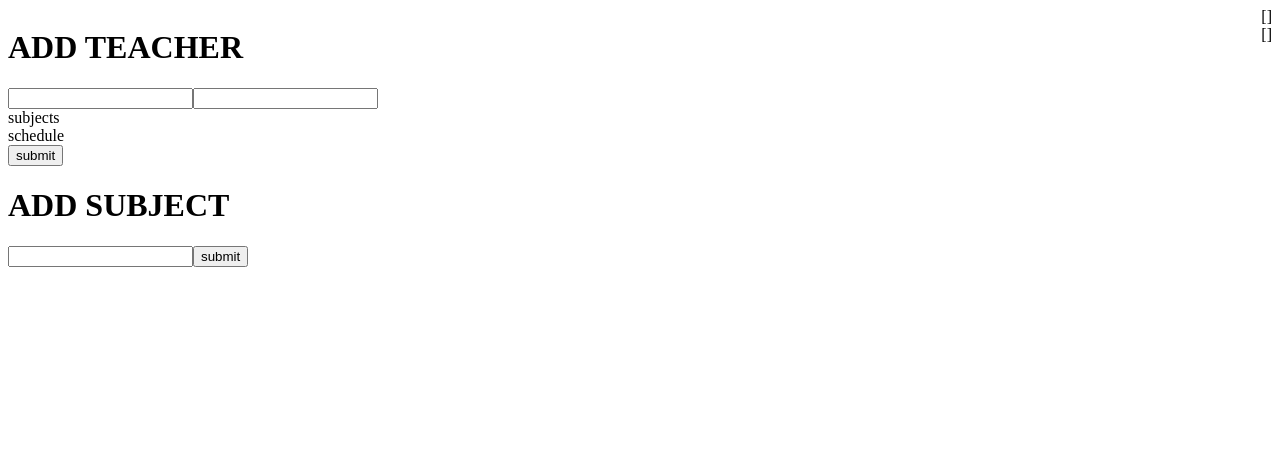
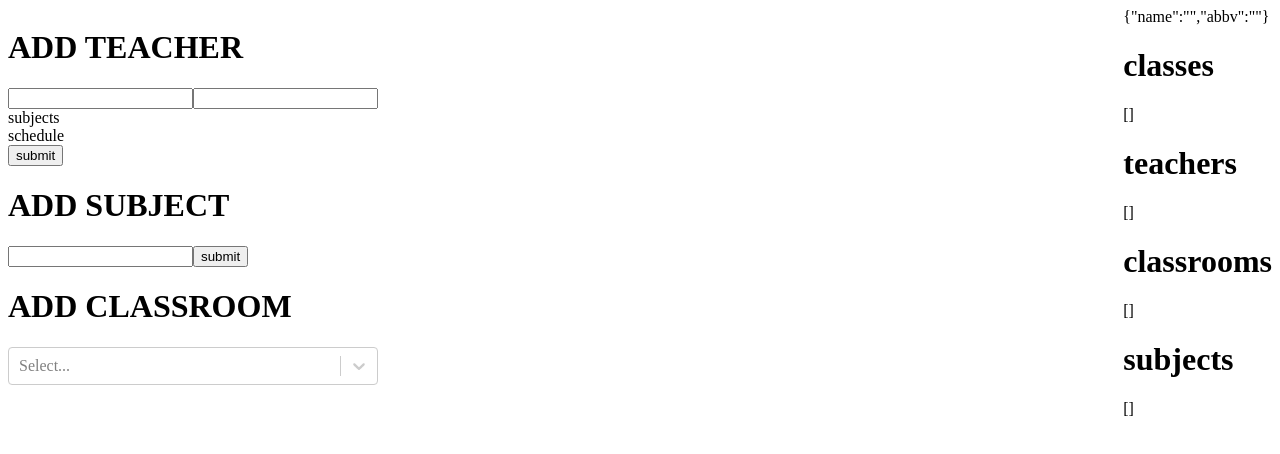
Before and after one commit to dawidmucha/schedule-planner, a React (Create React App) app: page / in a window 1280 px wide. Shown: the top 454 px of the page. Built offline with nearby package versions, Linux system fonts and the light colour scheme.

Commit message:
trying to make addClassroom

```diff
--- a/package.json
+++ b/package.json
@@ -10,6 +10,7 @@
     "react-dom": "^16.13.1",
     "react-redux": "^7.2.0",
     "react-scripts": "3.4.1",
+    "react-select": "^3.1.0",
     "redux": "^4.0.5",
     "redux-devtools-extension": "^2.13.8",
     "uniqid": "^5.2.0"
--- a/src/App.js
+++ b/src/App.js
@@ -1,7 +1,8 @@
 import React, { useState } from 'react'
 import { connect } from 'react-redux'
+import Select from 'react-select'
 
-import { addTeacher, addSubject } from './actions/actions'
+import { addTeacher, addSubject, addClassroom } from './actions/actions'
 
 import './App.css'
 
@@ -21,6 +22,12 @@
 		e.preventDefault()
 
 		props.addSubject(addSubject(form.addSubjectName))
+	}
+
+	const handleAddClassroom = (e) => {
+		e.preventDefault()
+
+		props.addClassroom(addClassroom)
 	}
 
 	const handleChange = (e) => {
@@ -47,13 +54,34 @@
 					<input type='text' name='addSubjectName' onChange={(e) => handleChange(e)}></input>
 					<button type='submit'>submit</button>
 				</form>
+
+				<form onSubmit={(e) => handleAddClassroom(e)}>
+					<h1>ADD CLASSROOM</h1>
+					<Select options={[
+						{ label: 'i wanna', value: 'i wanna' },
+						{ label: 'kill myself', value: 'kill myself'}
+					 ]} />
+				</form>
 			</div>
 
 			<div className='right'>
 				<div>
+						{JSON.stringify(form)}
+				</div>
+				<div>
+					<h1>classes</h1>
+					{JSON.stringify(props.classes)}
+				</div>
+				<div>
+					<h1>teachers</h1>
 					{JSON.stringify(props.teachers)}
 				</div>
 				<div>
+					<h1>classrooms</h1>
+					{JSON.stringify(props.classrooms)}
+				</div>
+				<div>
+					<h1>subjects</h1>
 					{JSON.stringify(props.subjects)}
 				</div>
 			</div>
--- a/src/actions/actions.js
+++ b/src/actions/actions.js
@@ -16,4 +16,14 @@
 	}
 }
 
-export { addTeacher, addSubject }
+const addClassroom = (name, subjects) => {
+	return {
+		type: 'ADD_CLASSROOM',
+		payload: {
+			name,
+			subjects
+		}
+	}
+}
+
+export { addTeacher, addSubject, addClassroom }
--- a/src/index.js
+++ b/src/index.js
@@ -8,9 +8,7 @@
 import App from './App'
 import reducer from './reducers/reducer'
 
-const store = createStore(reducer, devToolsEnhancer(
-  // /shrug
-));
+const store = createStore(reducer, devToolsEnhancer());
 
 ReactDOM.render(
   <Provider store={store}>
--- a/src/reducers/reducer.js
+++ b/src/reducers/reducer.js
@@ -29,6 +29,14 @@
 			})
 		}
 
+		case 'ADD_CLASSROOMS': {
+			return Object.assign({}, state, {
+				id: uniqid(),
+				subjects: action.payload.subjects,
+				name: action.payload.name
+			})
+		}
+
 		default: return state
 	}
 }
```
Also changed, not shown: 1 other file (tests, documents, lock files or other folders).
